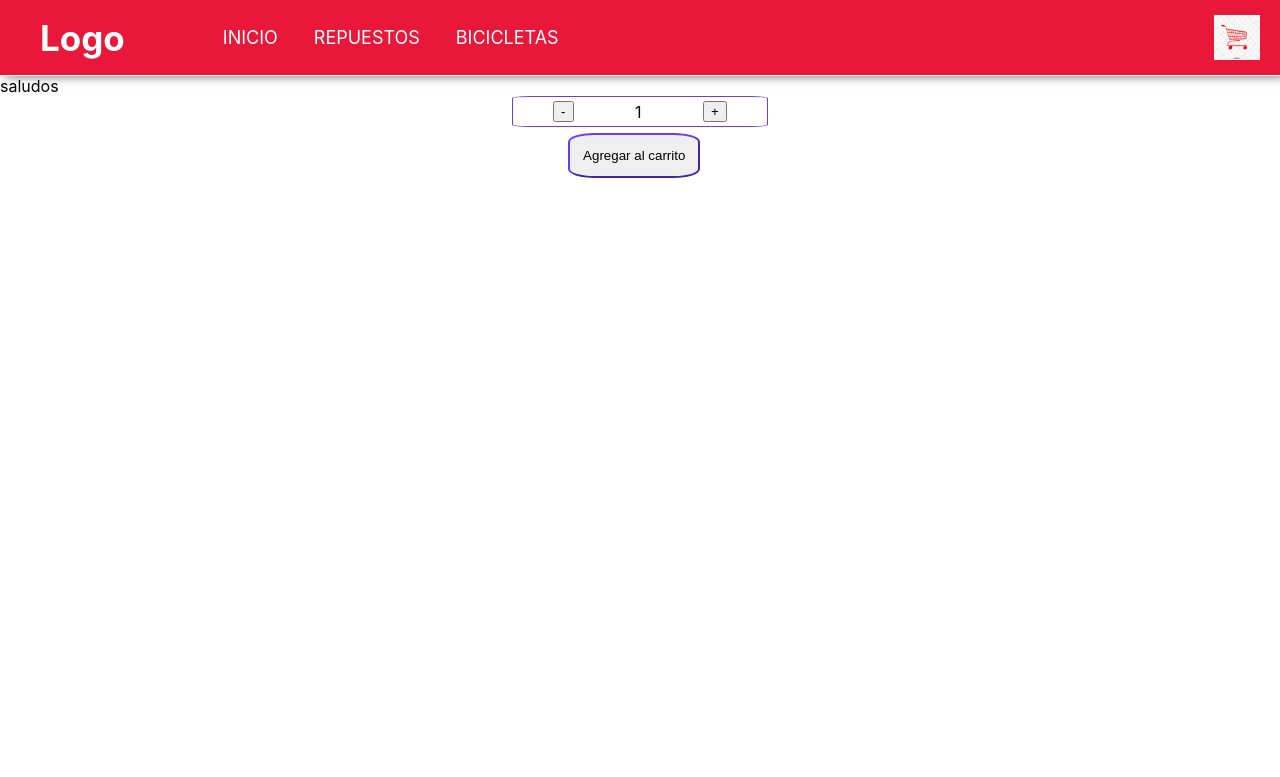
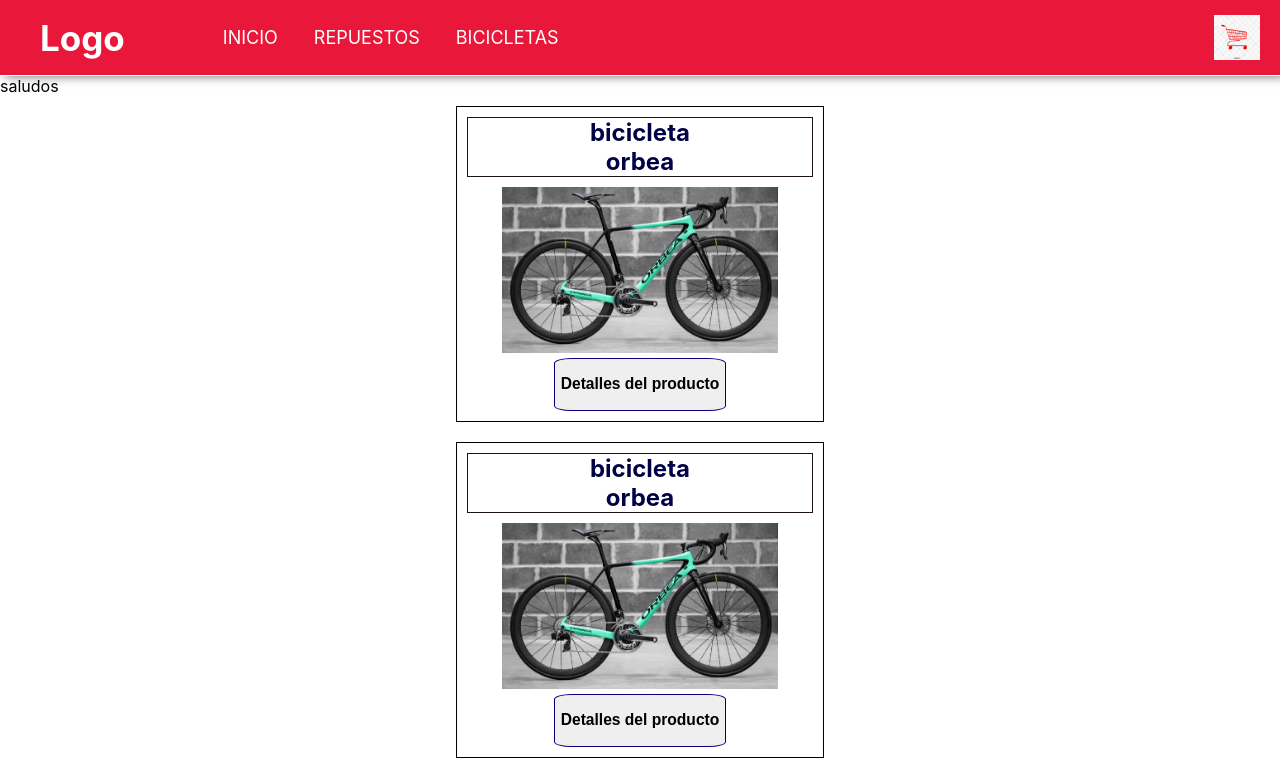
Before and after one commit to ignacio0070/sinice, a React (Create React App) app: page / in a window 1280 px wide. Shown: the top 777 px of the page. Built offline with nearby package versions, Linux system fonts and the light colour scheme.

Commit message:
puse las listas de prductos

```diff
--- a/src/App.js
+++ b/src/App.js
@@ -5,6 +5,8 @@
 import ItemListContainer from './component/ItemListContainer';
 import ItemCount from './component/ItemCount';
 import "./component/ItemCount.css";
+import "./component/ItemListContainer.css";
+import "./component/Item.css";
 
 function App() {
 
--- /dev/null
+++ b/src/component/Item.css
@@ -0,0 +1,8 @@
+.detProducto{
+    display: flex;
+    justify-content: center;
+    align-items: center;
+    margin-top: 5px;
+    border: solid 1px rgb(9, 0, 128);
+    border-radius: 10%  ;
+}
--- /dev/null
+++ b/src/component/Item.js
@@ -0,0 +1,11 @@
+import React, { Component } from 'react'
+
+export default class Item extends Component {
+    render() {
+        return (
+            <div>
+                <button className='detProducto' > <h3>Detalles del producto</h3></button>
+            </div>
+        )
+    }
+}
--- a/src/component/ItemCount.css
+++ b/src/component/ItemCount.css
@@ -3,23 +3,28 @@
     justify-content: center;
     align-items: center;
     border: 1px solid rgb(100, 58, 252);
-    margin-left: 40%;
-    margin-right: 40%;
-    padding: 4px;
+
+    padding: 4px 80px;
     border-radius: 7%;
 }
 .restar{
-    margin-right: 25%;
+    margin-right: 80%;
 }
 .sumar{
-    margin-left: 25%;
+    margin-left: 80%;
 }
 .agregar{
-    display: block;
-    margin-left: 44.4%;
+
+
     border-radius: 20%;
     border-color: rgb(100, 58, 252);
     padding: 1%;
-    margin-top: 6px;
+   margin-top: 6px;
 
 }
+.recuContador{
+    display: flex;
+    align-items: center;
+    justify-content: center;
+    flex-direction: column;
+}
--- a/src/component/ItemCount.js
+++ b/src/component/ItemCount.js
@@ -18,7 +18,7 @@
    }
     return (
 
-        <div >
+        <div className='recuContador' >
             <div className='contador'>
             <button className='restar' onClick={heandleDecremente}>-</button>
             {count}
--- /dev/null
+++ b/src/component/ItemList.js
@@ -0,0 +1,22 @@
+import bici from '../imagenes/biciclaeta.jpg'
+const productos = [
+    {id:1  ,foto:bici ,name:"bicicleta orbea" ,precio:"30000$"},
+    {id:2  ,foto:bici ,name:"bicicleta orbea" ,precio:"30000$" },
+    {id:3  ,foto:bici ,name:"bicicleta orbea" ,precio:"30000$"}
+]
+
+
+
+
+export const getFetch = new Promise((resolve,reject)=>{
+    let condicion= true
+    if(condicion){
+        setTimeout(()=>{
+            resolve(productos)
+
+        }, 3000)
+
+    }else{
+        reject("error")
+    }
+})
--- /dev/null
+++ b/src/component/ItemListContainer.css
@@ -0,0 +1,34 @@
+.encuadrar{
+
+    display: flex;
+    justify-content: center;
+    align-items: center;
+
+}
+
+.fondo{
+    display: flex;
+    align-items: center;
+    justify-content: center;
+    flex-direction: column;
+    width: 27%;
+    border: solid 1px #000;
+    margin: 10px;
+    padding: 10px;
+}
+
+.bici{
+
+width: 80%;
+}
+.titProducto{
+
+    border: solid 1px rgb(31, 19, 19);
+    padding:0 100px;
+    margin: 0;
+    margin-bottom:10px ;
+    text-align: center;
+  color: rgb(0, 0, 68);
+
+
+}
--- a/src/component/ItemListContainer.js
+++ b/src/component/ItemListContainer.js
@@ -1,10 +1,34 @@
 import React from 'react'
+import { getFetch } from './ItemList'
+import{ useState,useEffect} from 'react'
+import Item from './Item'
 
 
 function ItemListContainer({greeting}) {
+    const [productos, setProductos] = useState([])
+    const [loading, setLoading]= useState(true)
+    useEffect(() => {
+        getFetch
+        .then(resp => setProductos(resp))
+        .catch(err=> console.log(err))
+        .finally(()=> setLoading(false))
+
+    }, [])
+ console.log(productos)
     return (
         <div>
             {greeting}
+            { loading ? <h2>Cargando...</h2>
+                     :
+            productos.map(prod=>
+                <div className='encuadrar' key={prod.id}>
+                    <div className='fondo'>
+                         <h2 className='titProducto'>  {prod.name} </h2>
+                         <img className='bici' src={prod.foto} alt='' />
+                         <Item/>
+                    </div>
+                </div>)}
+
         </div>
     )
 }
```
Also changed, not shown: src/imagenes/biciclaeta.jpg (added).
